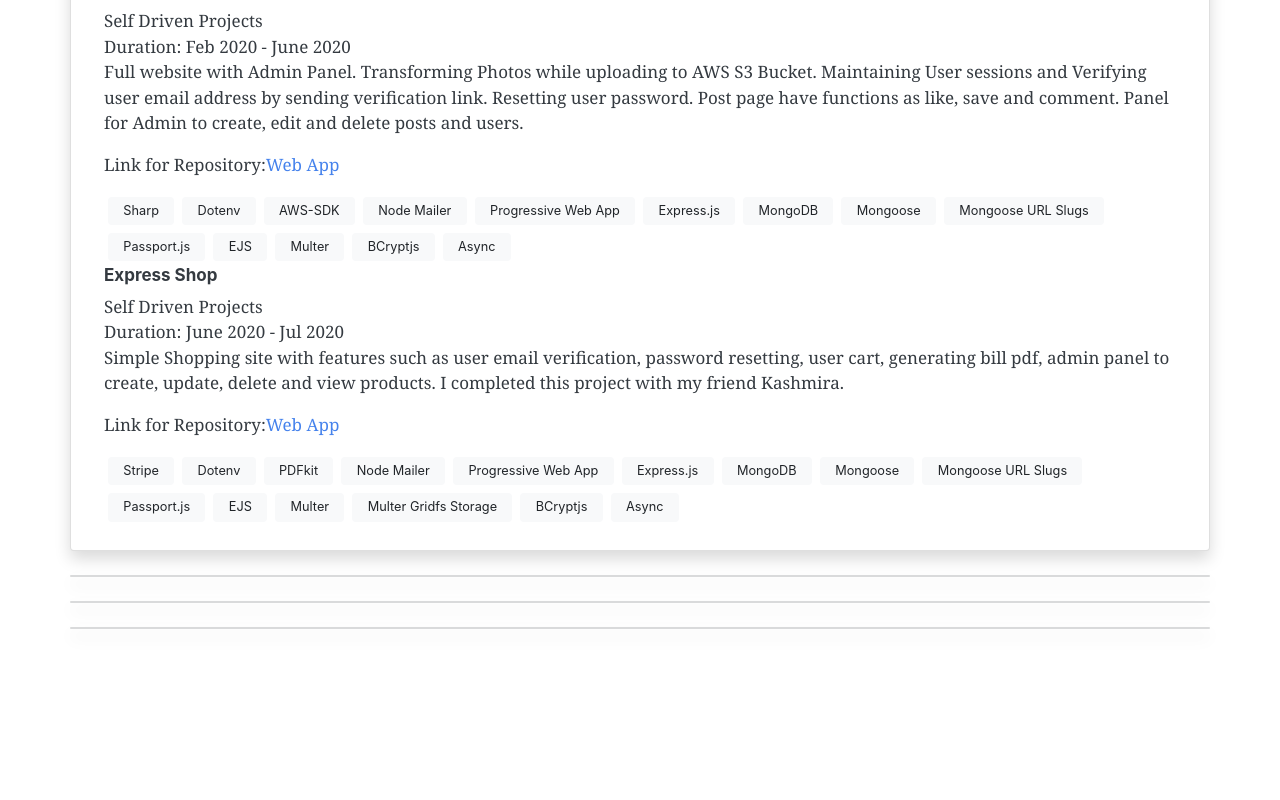
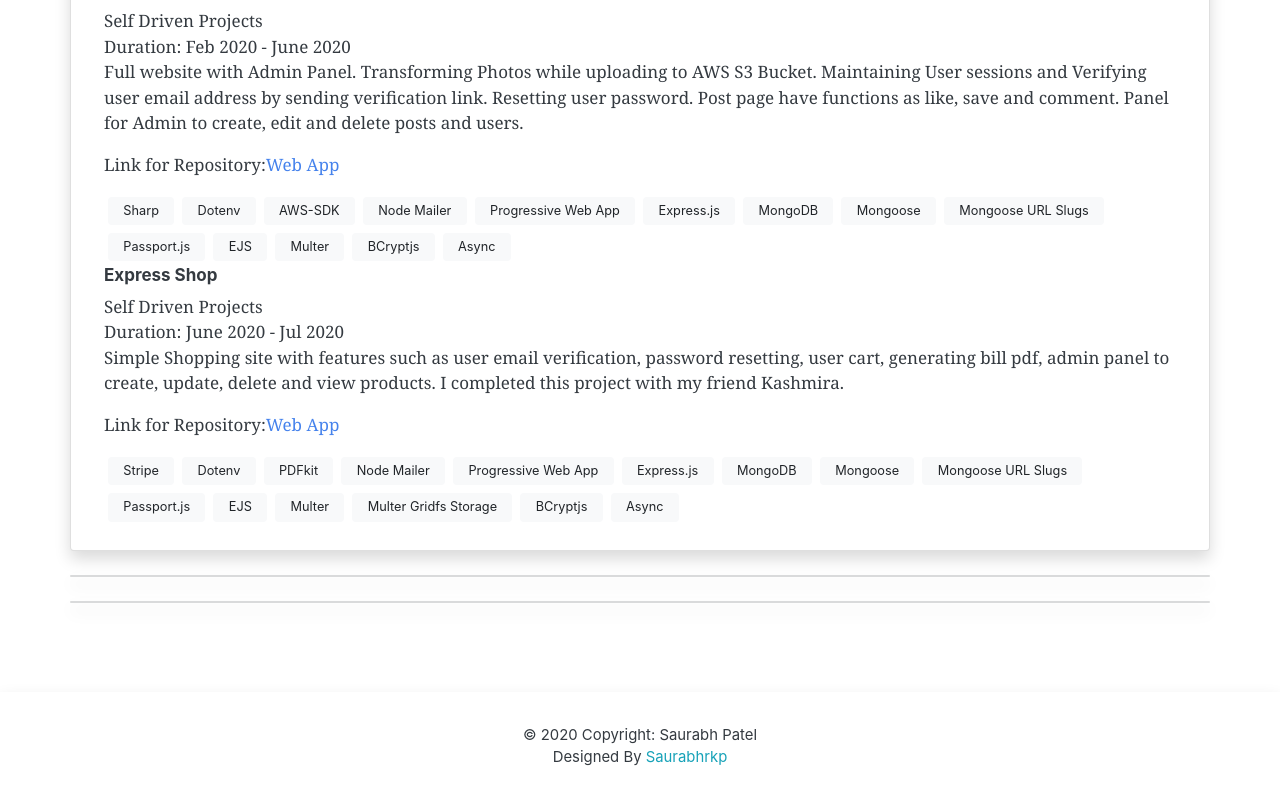
Before and after one commit to Saurabhrkp/portfolio, a React (Create React App) app: page / in a window 1280 px wide. Shown: the part 2320-3120 px from the top of the page. Before the commit the page ends 2973 px from the top, so only its background shows below. Built offline with nearby package versions, Linux system fonts and the light colour scheme.

Commit message:
Added Footer

```diff
--- a/src/App.js
+++ b/src/App.js
@@ -4,8 +4,8 @@ import Education from './components/Education';
 import Skills from './components/Skills';
 import Projects from './components/Projects';
 import Achievements from './components/Achievements';
-import Career from './components/Career';
 import About from './components/About';
+import Footer from './components/Footer';
 
 const App = () => {
   return (
@@ -16,8 +16,8 @@ const App = () => {
       <Skills />
       <Projects />
       <Achievements />
-      <Career />
       <About />
+      <Footer />
     </>
   );
 };
--- a/src/components/Career.js
+++ /dev/null
@@ -1,12 +0,0 @@
-const Career = () => {
-  return (
-    <div className='container card bg-light shadow my-4'>
-      <div className='row'>
-        <div className='col'></div>
-        <div className='col'></div>
-      </div>
-    </div>
-  );
-};
-
-export default Career;
--- /dev/null
+++ b/src/components/Footer.js
@@ -0,0 +1,23 @@
+const Footer = () => {
+  return (
+    <>
+      <div style={{ height: '65px' }}></div>
+      <footer className='page-footer font-small shadow m-0 py-3'>
+        <div className='footer-copyright text-center py-3'>
+          <span>© 2020 Copyright: Saurabh Patel</span>
+          <br />
+          <span> Designed By </span>
+          <a
+            href='https://github.com/Saurabhrkp'
+            target='_blank'
+            rel='noopener noreferrer'
+          >
+            <span className='text-info'>Saurabhrkp</span>
+          </a>
+        </div>
+      </footer>
+    </>
+  );
+};
+
+export default Footer;
--- a/src/components/Navbar.js
+++ b/src/components/Navbar.js
@@ -20,7 +20,7 @@ const Navbar = () => {
 
       <div className='collapse navbar-collapse' id='navbarColor03'>
         <ul className='navbar-nav ml-auto'>
-          <li className='nav-item active'>
+          <li className='nav-item'>
             <Link className='nav-link' to='home' spy={true} smooth={true}>
               Home
             </Link>
```
Also changed, not shown: 1 other file (tests, documents, lock files or other folders).
